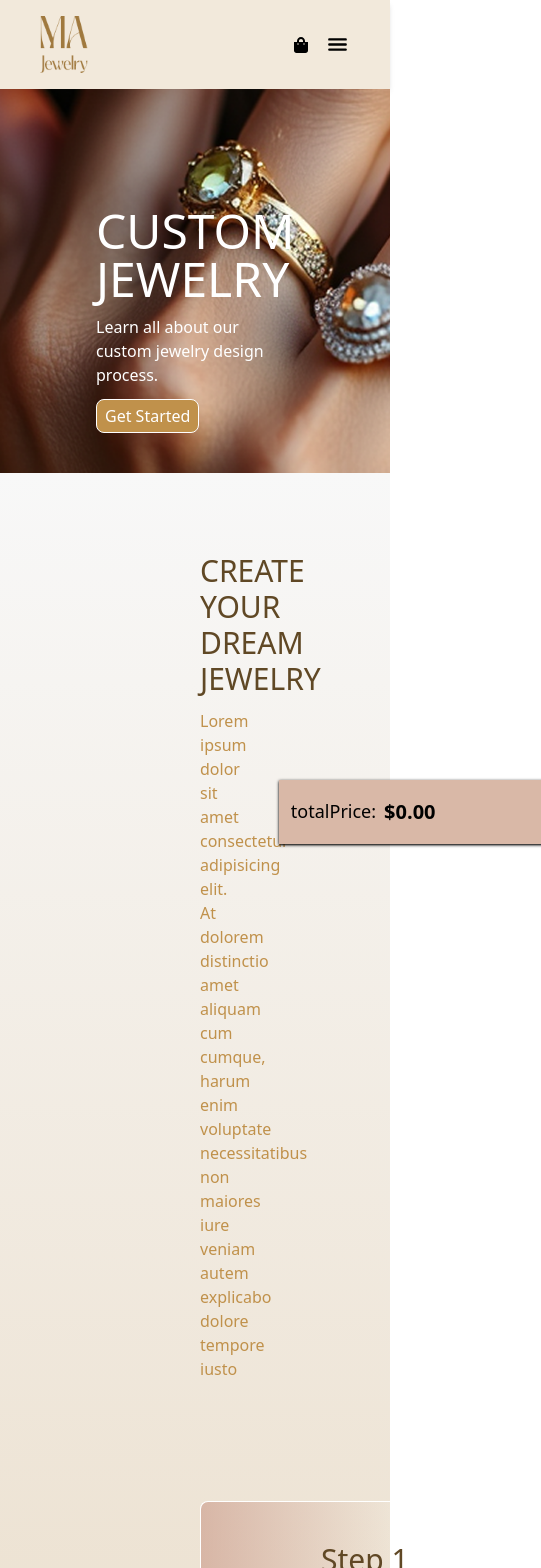
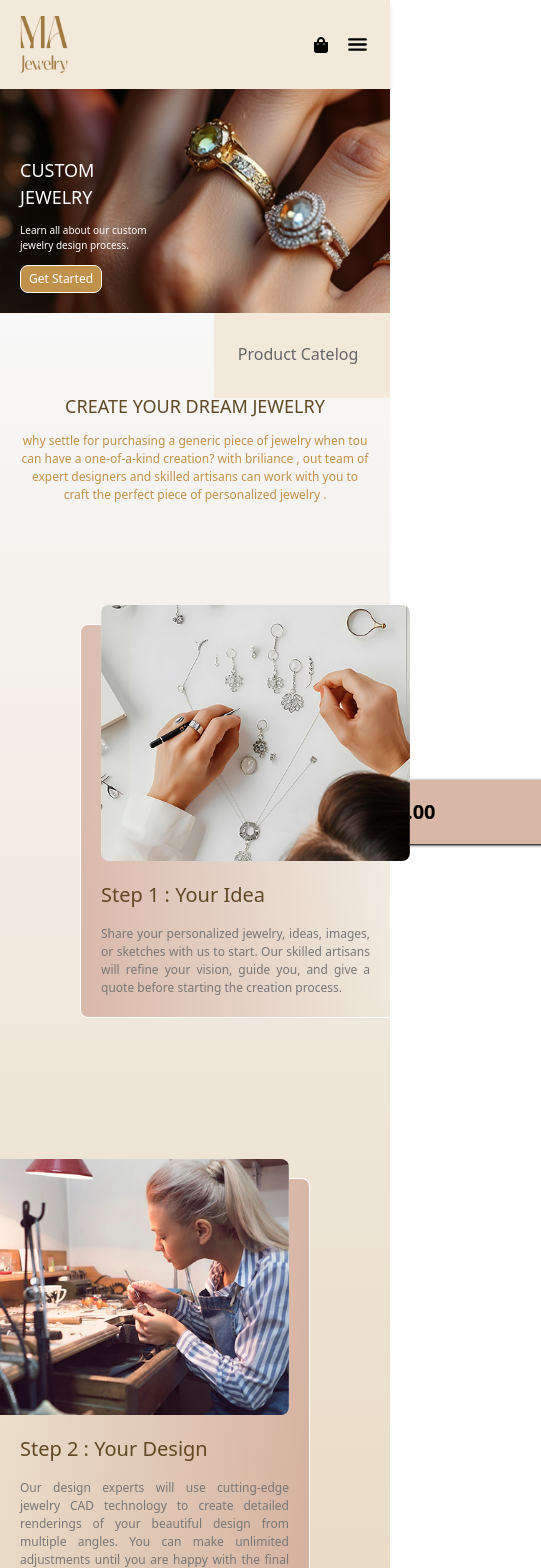
Before and after one commit to Mahlagha2211/goldWebsite, a React (Vite) app: page /workflow in a window 390 px wide. Shown: the top 1568 px of the page, 541 px wide, since content can reach past the window. Built offline with nearby package versions, Linux system fonts and the light colour scheme.

Commit message:
responsive workflow

```diff
--- a/src/components/Homepage/Navbar.jsx
+++ b/src/components/Homepage/Navbar.jsx
@@ -12,7 +12,7 @@ export default function Navbar() {
   const navigate = useNavigate();
   const [shopOpen, setShopOpen] = useState(false);
   return (
-    <div className="bg-bgMain shadow-md px-10 py-4 relative w-full">
+    <div className="bg-bgMain shadow-md min-[400px]:px-10 px-5 py-4 relative w-full">
       <div className="flex justify-between w-full items-center max-md:hidden ">
         <div>
           <ul className="flex gap-x-4 text-gray-600">
--- a/src/components/Workflow/Main.jsx
+++ b/src/components/Workflow/Main.jsx
@@ -1,41 +1,47 @@
 export default function Main() {
   return (
-    <div className="">
-      <div className="text-white h-96 relative bg-[url(/image/workflow.png)]  bg-center bg-cover">
-        <div className="w-50  absolute  bottom-10 left-24 space-y-3">
-          <p className="text-5xl">
+    <div>
+      <div className="text-white min-[600px]:h-96 min-[450px]:max-[600px]:h-80 h-56 relative bg-[url(/image/workflow.png)]  bg-center bg-cover">
+        <div className="min-[400px]:w-50 w-36  absolute  rounded-2xl   min-[450px]:bottom-10 bottom-5 min-md:left-20 min-[400px]:max-md:left-10 left-5  space-y-3">
+          <p className="min-[600px]:text-5xl min-[450px]:max-[600px]:text-3xl text-[18px] ">
             CUSTOM <br />
             JEWELRY
           </p>
-          <p>Learn all about our custom jewelry design process.</p>
-          <p className="bg-primaryColor border rounded-lg inline-block px-2 py-1">
+          <p className="min-[450]:max-[600px]:text-[12px] text-[10px]">
+            Learn all about our custom jewelry design process.
+          </p>
+          <p className="bg-primaryColor border rounded-lg inline-block px-2 py-1 max-[450px]:text-[12px]">
             Get Started
           </p>
         </div>
       </div>
       <div className="bg-linear-to-b py-20 from-[#F8F8F8] to-[#DFC8A5]">
-        <div className="text-center px-50 space-y-3">
-          <p className="text-3xl text-[#604825]">CREATE YOUR DREAM JEWELRY</p>
-          <p className="text-primaryColor">
-            Lorem ipsum dolor sit amet consectetur adipisicing elit. At dolorem
-            distinctio amet aliquam cum cumque, harum enim voluptate
-            necessitatibus non maiores iure veniam autem explicabo dolore
-            tempore iusto
+        <div className="text-center lg:px-50 min-[550px]:max-lg:px-16 min-[400px]:max-[550px]:px-10 px-5 space-y-3">
+          <p className="md:text-3xl min-[550px]:max-md:text-xl text-[18px]  text-[#604825]">
+            CREATE YOUR DREAM JEWELRY
+          </p>
+          <p className="text-primaryColor max-md:text-[12px] ">
+            why settle for purchasing a generic piece of jewelry when tou can
+            have a one-of-a-kind creation? with briliance , out team of expert
+            designers and skilled artisans can work with you to craft the
+            perfect piece of personalized jewelry .
           </p>
         </div>
         <div className="py-30 space-y-40">
-          <div className="h-80 flex ml-50 border-y border-l  border-white bg-linear-to-r rounded-l-lg from-[rgba(194,137,120,0.5)] via-[rgba(255,255,255,0.1) to-[rgba(255,255,255,0.4)]]">
-            <div className="h-full w-[800px]">
+          <div className="min-[725px]:h-80 min-[550px]:max-[727px]:h-64 flex max-[550px]:flex-col min-[950px]:ml-50 ml-20 border-y border-l  border-white bg-linear-to-r rounded-l-lg from-[rgba(194,137,120,0.5)] via-[rgba(255,255,255,0.1) to-[rgba(255,255,255,0.4)]]">
+            <div className="min-[550px]:h-full h-64 min-[550px]:w-[800px]">
               <img
                 src="/image/idea.png"
                 className="h-full transform rounded-lg -translate-y-5 translate-x-5 w-full object-cover"
                 alt=""
               />
             </div>
-            <div className="">
-              <div className="px-30 py-10 space-y-4">
-                <p className="text-[#604825] text-3xl">Step 1 : Your Idea</p>
-                <p className="text-[#777677] text-justify">
+            <div>
+              <div className="min-[950px]:px-30 min-[727px]:max-[950px]:px-16 min-[550px]:max-[727px]:px-10 px-5 min-[727px]:py-10 min-[550px]:max-[727px]:py-5 pb-5 space-y-4">
+                <p className="text-[#604825] min-[727px]:text-3xl text-xl">
+                  Step 1 : Your Idea
+                </p>
+                <p className="text-[#777677] text-justify max-[727px]:text-[12px]">
                   Share your personalized jewelry, ideas, images, or sketches
                   with us to start. Our skilled artisans will refine your
                   vision, guide you, and give a quote before starting the
@@ -44,11 +50,14 @@ export default function Main() {
               </div>
             </div>
           </div>
-          <div className="h-80 flex mr-50 border-y border-r  border-white bg-linear-to-r rounded-r-lg to-[rgba(194,137,120,0.5)] via-[rgba(255,255,255,0.1) from-[rgba(255,255,255,0.4)]]">
-            <div className="space-y-20">
-              <div className="px-30 py-10 space-y-4">
-                <p className="text-[#604825] text-3xl">Step 2 : Your Design</p>
-                <p className="text-[#777677] text-justify">
+
+          <div className="min-[725px]:h-80 min-[550px]:max-[727px]:h-64 flex max-[550px]:flex-col-reverse min-[950px]:mr-50 mr-20 border-y border-r  border-white bg-linear-to-r rounded-r-lg to-[rgba(194,137,120,0.5)] via-[rgba(255,255,255,0.1) from-[rgba(255,255,255,0.4)]]">
+            <div>
+              <div className="min-[950px]:px-30 min-[727px]:max-[950px]:px-16 min-[550px]:max-[727px]:px-10 px-5 min-[727px]:py-10 min-[550px]:max-[727px]:py-5 pb-5 space-y-4">
+                <p className="text-[#604825] min-[727px]:text-3xl text-xl">
+                  Step 2 : Your Design
+                </p>
+                <p className="text-[#777677] text-justify max-[727px]:text-[12px]">
                   Our design experts will use cutting-edge jewelry CAD
                   technology to create detailed renderings of your beautiful
                   design from multiple angles. You can make unlimited
@@ -56,7 +65,7 @@ export default function Main() {
                 </p>
               </div>
             </div>
-            <div className="h-full w-[800px]">
+            <div className="min-[550px]:h-full h-64 min-[550px]:w-[800px]">
               <img
                 src="/image/design.png"
                 className="h-full transform rounded-lg -translate-y-5 -translate-x-5 w-full object-cover"
@@ -64,18 +73,20 @@ export default function Main() {
               />
             </div>
           </div>
-          <div className="h-80 flex ml-50 border-y border-l  border-white bg-linear-to-r rounded-l-lg from-[rgba(194,137,120,0.5)] via-[rgba(255,255,255,0.1) to-[rgba(255,255,255,0.4)]]">
-            <div className="h-full w-[800px]">
+          <div className="min-[725px]:h-80 min-[550px]:max-[727px]:h-64 flex max-[550px]:flex-col min-[950px]:ml-50 ml-20 border-y border-l  border-white bg-linear-to-r rounded-l-lg from-[rgba(194,137,120,0.5)] via-[rgba(255,255,255,0.1) to-[rgba(255,255,255,0.4)]]">
+            <div className="min-[550px]:h-full h-64 min-[550px]:w-[800px]">
               <img
                 src="/image/create.png"
                 className="h-full transform rounded-lg -translate-y-5 translate-x-5 w-full object-cover"
                 alt=""
               />
             </div>
-            <div className="space-y-20">
-              <div className="px-30 py-10 space-y-4">
-                <p className="text-[#604825] text-3xl">Step 3 : Your Jewerly</p>
-                <p className="text-[#777677] text-justify">
+            <div>
+              <div className="min-[950px]:px-30 min-[727px]:max-[950px]:px-16 min-[550px]:max-[727px]:px-10 px-5 min-[727px]:py-10 min-[550px]:max-[727px]:py-5 pb-5 space-y-4">
+                <p className="text-[#604825] min-[727px]:text-3xl text-xl">
+                  Step 3 : Your Jewelry
+                </p>
+                <p className="text-[#777677] text-justify max-[727px]:text-[12px]">
                   After you have given your final approval for the jewelry
                   design, our skilled jewelry artisans will begin crafting your
                   custom piece. Typically, custom pieces are completed and
```
